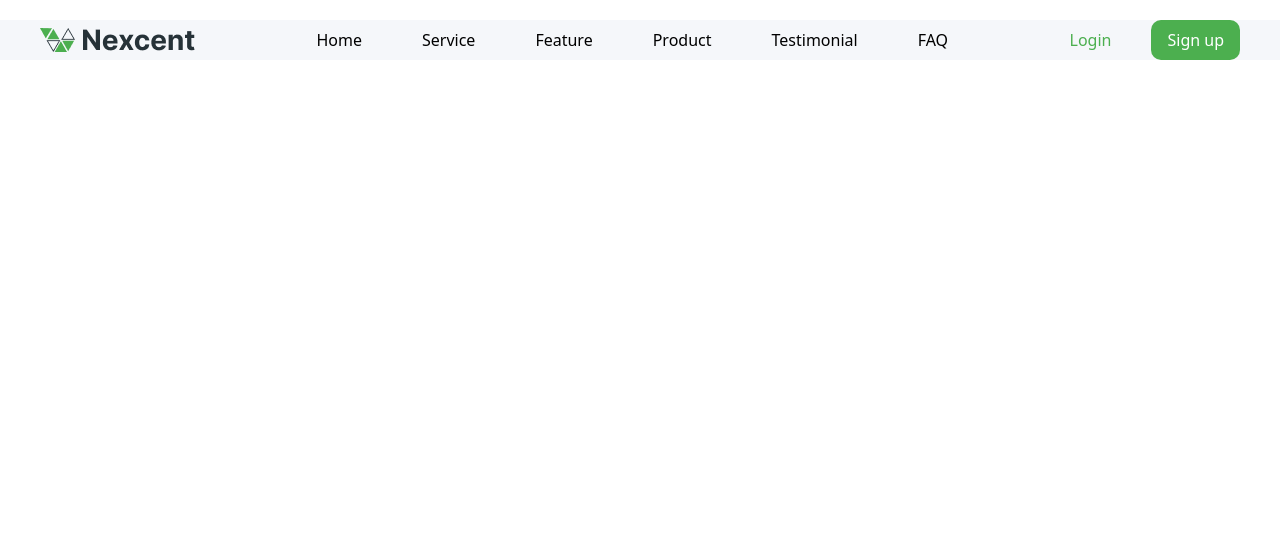
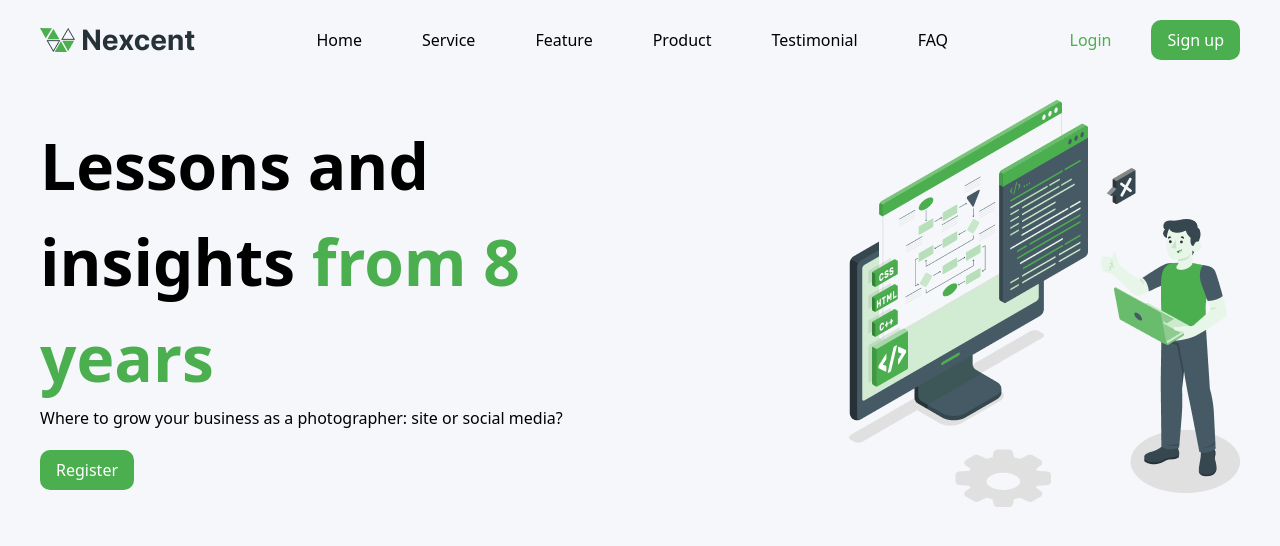
Before and after one commit to MUHSIN2011/home-wk-24, a website: page src/index.html in a window 1280 px wide. Drawn offline with nearby package versions, Linux system fonts and the light colour scheme; files that its build step writes are made by us from their sources.

Commit message:
I have finish 'section_header'

```diff
--- a/src/index.html
+++ b/src/index.html
@@ -7,8 +7,8 @@
     <link rel="stylesheet" href="./output.css">
 </head>
 <body>
-    <header class="bg-[#F5F7FA]">
-        <nav class="flex items-center max-w-[1200px] mt-5 m-auto justify-between">
+    <header class="bg-[#F5F7FA] pb-10">
+        <nav class="flex items-center max-w-[1200px] pt-5 m-auto justify-between">
             <img src="./img/Logo (1).png" alt="">
             <ul class="flex gap-[60px]">
                 <li>Home</li>
@@ -23,6 +23,17 @@
                 <button class="bg-[#4CAF4F] py-2 px-4 text-white rounded-[10px]">Sign up</button>
             </div>
         </nav>
+
+        <main class="mt-10">
+            <section class="max-w-[1200px] m-auto flex items-center justify-between">
+                <aside>
+                    <h1 class="text-[64px] font-[600] w-[600px]">Lessons and insights <span class="text-[#4CAF4F]"> from 8 years</span> </h1>
+                    <p>Where to grow your business as a photographer: site or social media?</p>
+                    <button class="bg-[#4CAF4F] py-2 px-4 text-white rounded-[10px] mt-5">Register</button>
+                </aside>
+                <img src="./img/Illustration.png" alt="">
+            </section>
+        </main>
     </header>
 </body>
 </html>
```
Also changed, not shown: src/img/Illustration.png (added).
